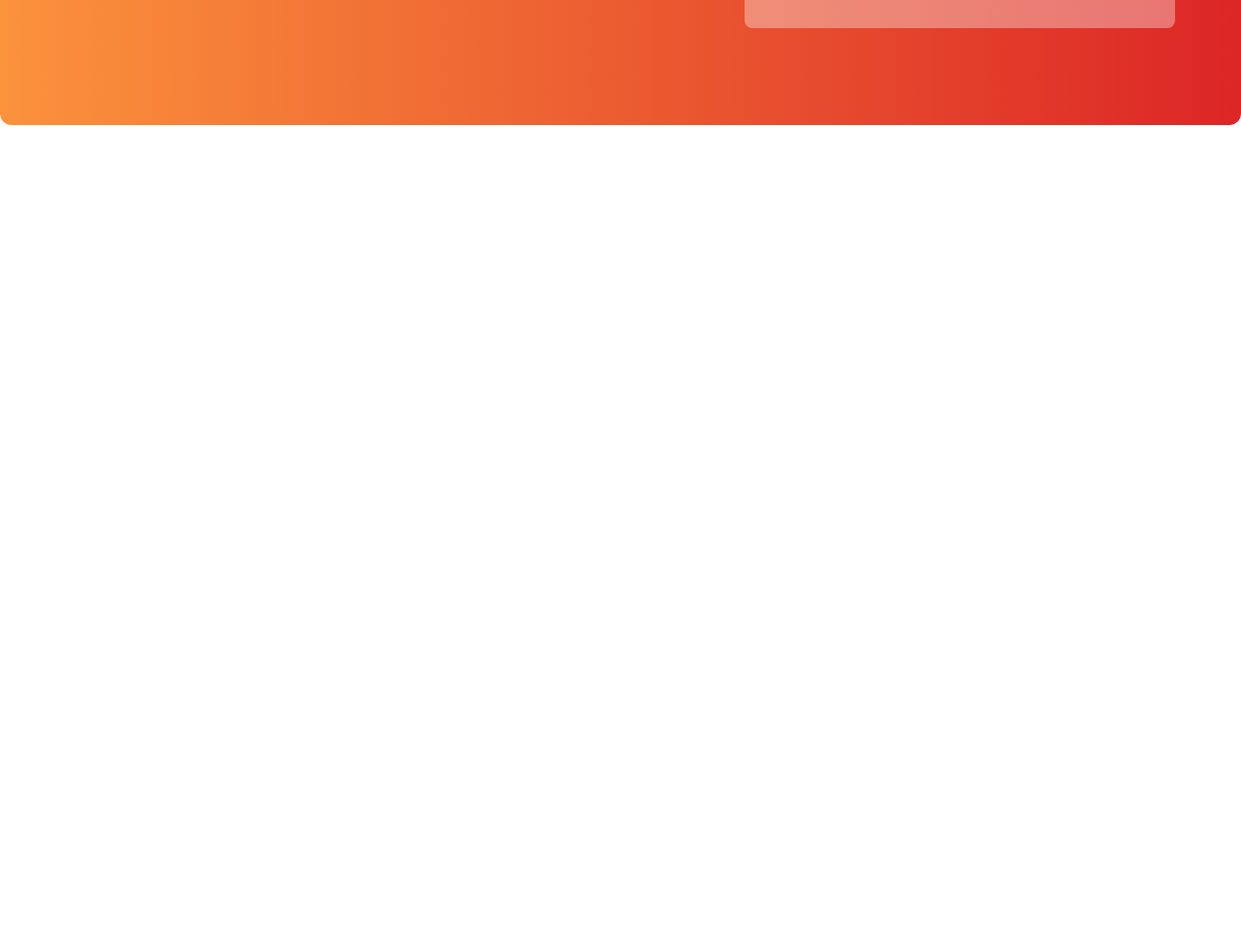
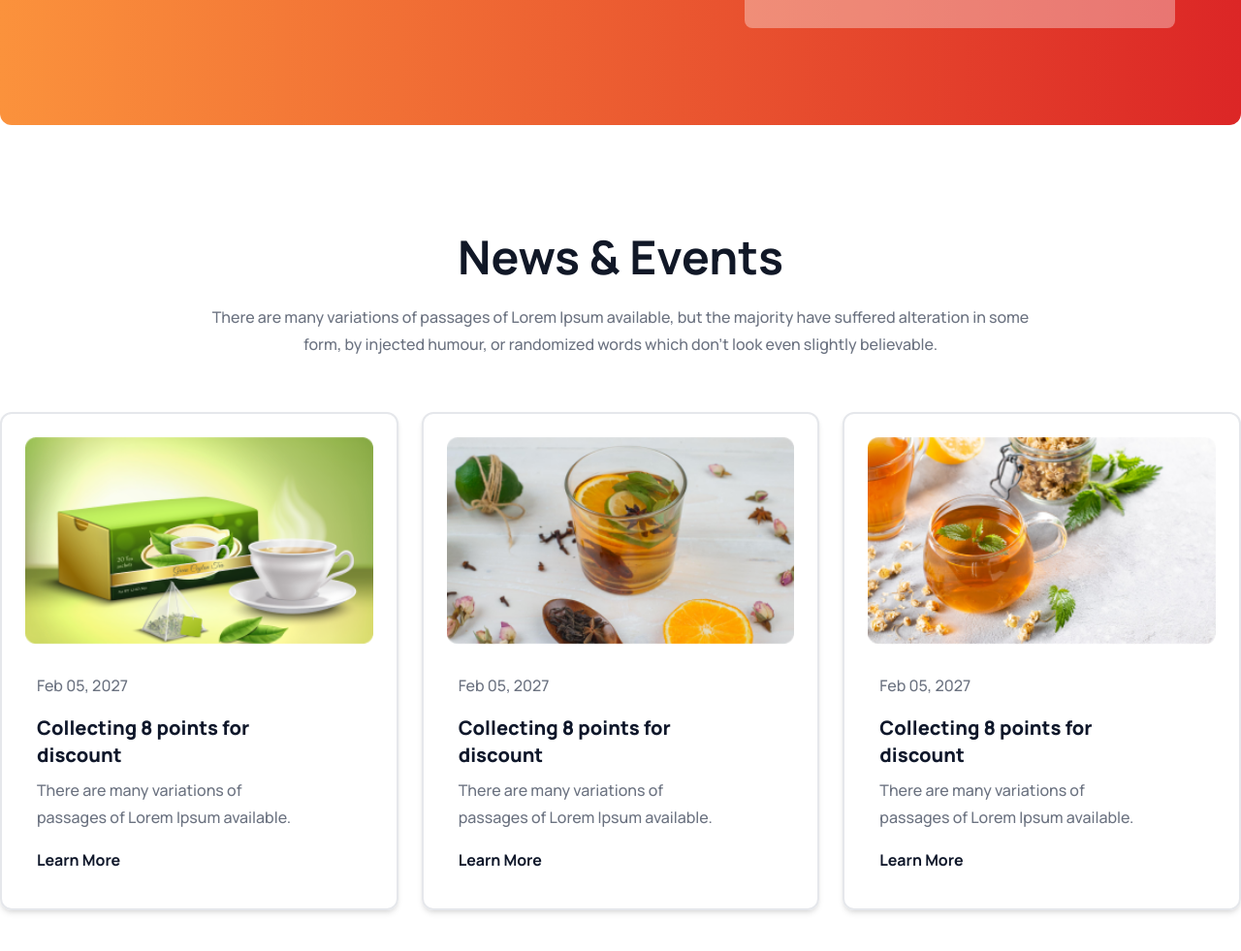
Before and after one commit to sahkil12/tea-house-tailwind-website, a plain HTML site: page index.html in a window 1280 px wide. Shown: the part 2444-3425 px from the top of the page at 97% size. Before the commit the page ends 2685 px from the top, so only its background shows below. Drawn offline with nearby package versions, Linux system fonts and the light colour scheme.

Commit message:
added collection section added all the style

```diff
--- a/index.html
+++ b/index.html
@@ -170,7 +170,8 @@
         <div class="relative py-28 ">
 
           <!--top card -->
-          <div class="relative left-10 md:left-32 h-56 w-full md:w-3/4 bg-white text-black rounded-lg flex items-center px-6 opacity-35 ">
+          <div
+            class="relative left-10 md:left-32 h-56 w-full md:w-3/4 bg-white text-black rounded-lg flex items-center px-6 opacity-35 ">
 
             <div class="absolute -top-5 -left-5 bg-white rounded-full ">
               <img class="p-1" src="images/client.png" alt="">
@@ -206,7 +207,8 @@
           </div>
 
           <!-- bottom card -->
-           <div class="relative left-10 md:left-32  h-56 w-full top-10 md:w-3/4 bg-white text-black rounded-lg flex items-center px-6   opacity-35 mb-7  ">
+          <div
+            class="relative left-10 md:left-32  h-56 w-full top-10 md:w-3/4 bg-white text-black rounded-lg flex items-center px-6   opacity-35 mb-7  ">
 
             <div class="absolute -top-5 -left-5 bg-white rounded-full ">
               <img class="p-1" src="images/client.png" alt="">
@@ -228,6 +230,71 @@
 
     </section>
 
+    <!-- news event section  -->
+     <section class="mb-28">
+
+      <!-- heading part -->
+       <div class="text-center mb-14">
+        <h2 class="text-5xl font-bold text-gray-900 mb-6">News & Events</h2>
+        <p class="font-medium text-gray-500 text-base/7 w-full md:w-4/6 mx-auto">There are many variations of passages of Lorem Ipsum available, but the majority have suffered alteration in some form, by injected humour, or randomized words which don't look even slightly believable. </p>
+       </div>
+
+       <!-- collection card -->
+        <div class="grid grid-cols-1 lg:grid-cols-3 gap-6">
+          <!-- container div -->
+
+          <!-- card-1 -->
+          <div class="rounded-xl shadow-md border-2 border-gray-200 p-6 ">
+
+            <img class="w-full mb-4" src="images/news-1.png" alt="">
+
+            <div class="w-5/6 p-3">
+              <p class="mb-4 font-medium text-base/7 text-gray-500">Feb 05, 2027</p>
+            <h3 class="font-extrabold text-xl text-slate-900 mb-2">Collecting 8 points for discount</h3>
+            <p class="mb-4 font-medium text-base/7 text-gray-500">There are many variations of passages of Lorem Ipsum available.</p>
+            <a class="font-bold text-base/7 text-slate-900 " href="#">Learn More</a>
+
+            </div>
+
+          </div>
+
+
+          <!-- card-2 -->
+          <div class="rounded-xl shadow-md border-2 border-gray-200 p-6 ">
+
+            <img class="w-full mb-4" src="images/news-2.png" alt="">
+
+            <div class="w-5/6 p-3">
+              <p class="mb-4 font-medium text-base/7 text-gray-500">Feb 05, 2027</p>
+            <h3 class="font-extrabold text-xl text-slate-900 mb-2">Collecting 8 points for discount</h3>
+            <p class="mb-4 font-medium text-base/7 text-gray-500">There are many variations of passages of Lorem Ipsum available.</p>
+            <a class="font-bold text-base/7 text-slate-900 " href="#">Learn More</a>
+
+            </div>
+
+          </div>
+
+
+          <!-- card-3 -->
+          <div class="rounded-xl shadow-md border-2 border-gray-200 p-6 ">
+
+            <img class="w-full mb-4" src="images/news-3.png" alt="">
+
+            <div class="w-5/6 p-3">
+              <p class="mb-4 font-medium text-base/7 text-gray-500">Feb 05, 2027</p>
+            <h3 class="font-extrabold text-xl text-slate-900 mb-2">Collecting 8 points for discount</h3>
+            <p class="mb-4 font-medium text-base/7 text-gray-500">There are many variations of passages of Lorem Ipsum available.</p>
+            <a class="font-bold text-base/7 text-slate-900 " href="#">Learn More</a>
+
+            </div>
+
+          </div>
+
+
+        </div>
+
+     </section>
+
   </main>
 
   <footer>
```
Lines whose indentation alone changed are shown as unchanged.
